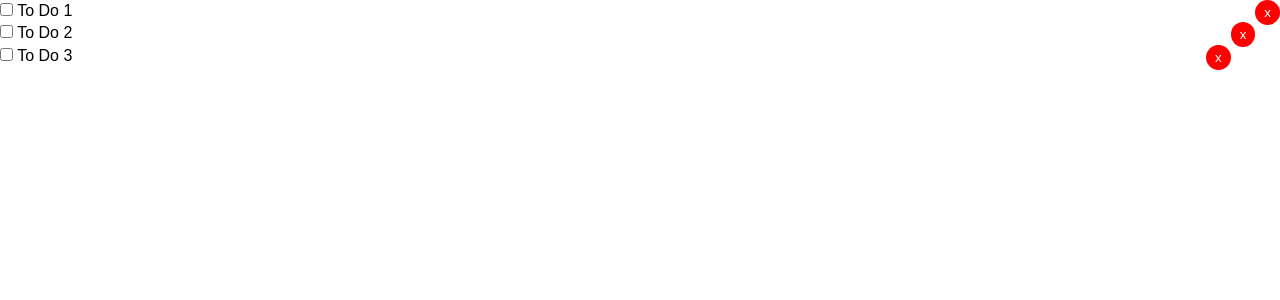
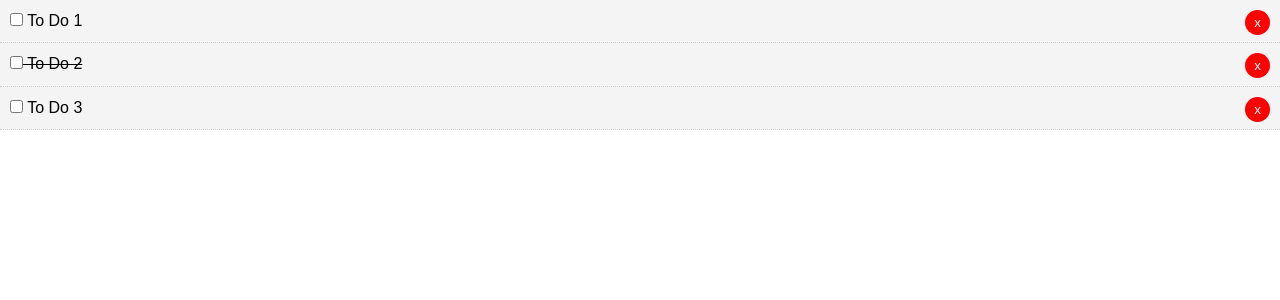
Before and after one commit to leslieeshea/angular-to-do-app, an Angular app: page / in a window 1280 px wide. Shown: the top 300 px of the page. Built offline with nearby package versions, Linux system fonts and the light colour scheme.

Commit message:
added dynamic class binding to strike through on each to do item

```diff
--- a/src/app/to-do-item/to-do-item.component.css
+++ b/src/app/to-do-item/to-do-item.component.css
@@ -1,4 +1,3 @@
-
 .del {
   background: #ff0000;
   color: #fff;
--- a/src/app/to-do-item/to-do-item.component.html
+++ b/src/app/to-do-item/to-do-item.component.html
@@ -1,4 +1,4 @@
-<div>
+<div [ngClass]="setClasses()">
   <p>
     <input type="checkbox"/>
     {{ todo.title }}
--- a/src/app/to-do-item/to-do-item.component.ts
+++ b/src/app/to-do-item/to-do-item.component.ts
@@ -15,4 +15,12 @@
   ngOnInit(): void {
   }
 
+  setClasses() {
+    let classes = {
+      todo: true,
+      'is-complete': this.todo.completed //this todo is tied to the todo item that is being passed in from the input
+    }
+
+    return classes;
+  }
 }
```
